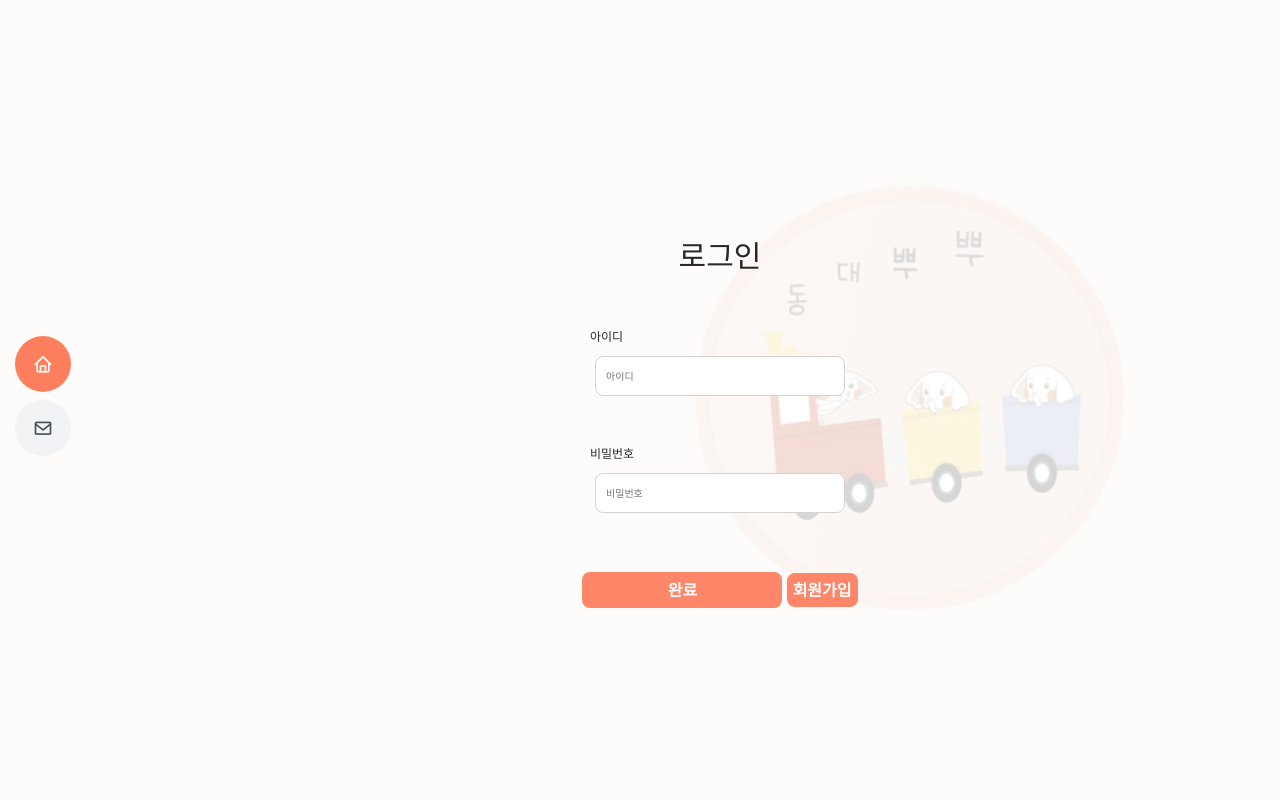
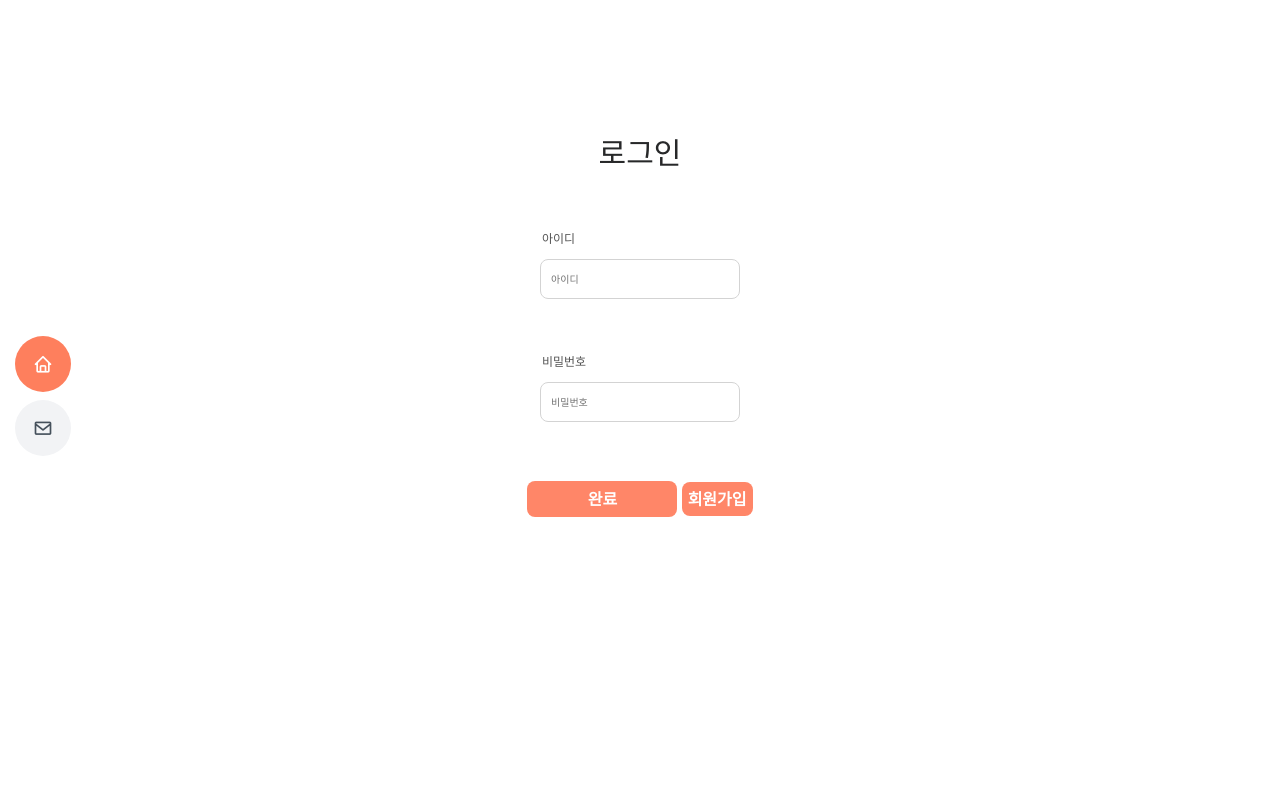
Before and after one commit to shinyejin0212/BBuBBu, a Django app: page /user/login in a window 1280 px wide. Run offline with Django 3.2, Linux system fonts and the light colour scheme; some libraries are stand-ins or nearby versions.

Commit message:
login css

```diff
--- a/bbubbu/static/css/style.css
+++ b/bbubbu/static/css/style.css
@@ -9,7 +9,7 @@
 # General
 --------------------------------------------------------------*/
 input:disabled {
-  background:white;
+  background:transparent;
 }
 body {
   font-family: "Open Sans", sans-serif;
--- a/user/templates/edit.html
+++ b/user/templates/edit.html
@@ -2,7 +2,7 @@
 {% load static %}
 {% block content %}
 
-<head>
+
     <style>
         /* signup_container*/
 
@@ -72,7 +72,7 @@
             font-weight: bold;
         }
     </style>
-</head>
+
 <div class="row mt-5">
     <div class="col-12">
         {{ error }}
--- a/user/templates/login.html
+++ b/user/templates/login.html
@@ -2,7 +2,7 @@
 {% load static %}
 {% block content %}
 
-<head>
+
   <style>
     /* signup_container*/
 
@@ -11,8 +11,7 @@
       flex-direction: column;
       margin: 0 auto;
       margin-top: 40px;
-      width: 600px;
-
+      width: 80%;
       text-align: center;
     }
 
@@ -26,20 +25,22 @@
     .signup_input_container {
       display: block;
       margin: 0 auto;
-      width: 50%;
+
 
       margin-bottom: 20px;
     }
 
     .signup_input_title {
+      border:none;
+      width: 200px;
       text-align: left;
-      margin-left: 20px;
+
       font-size: 12px;
       margin-bottom: 10px;
-    }
+  }
 
     .signup {
-      width: 250px;
+      width: 200px;
       height: 40px;
       background-color: white;
       border: 1px solid lightgray;
@@ -61,7 +62,7 @@
 
     #confirmBtn {
       margin-top: 10px;
-      width: 200px;
+      width: 150px;
       color: white;
       background-color: #ff8668;
       padding: 6px;
@@ -73,7 +74,7 @@
 
     .sign {
       margin-top: 10px;
-      width: 250px;
+      width: 200px;
       color: white;
       background-color: #ff8668;
       padding: 6px;
@@ -83,21 +84,22 @@
       font-weight: bold;
     }
   </style>
-</head>
-<section id="hero" class="d-flex flex-column justify-content-center">
-  <div class="container" data-aos="zoom-in" data-aos-delay="100">
+<section>
+ <div class="container" data-aos="zoom-in" data-aos-delay="100">
     <div class="signup_container">
       <form action="{%url 'user:login' %}" method="POST">
         {%csrf_token%}
         <div class="signup_title">로그인</div>
 
         <div class="signup_input_container">
-          <div class="signup_input_title">아이디</div>
+          <input style="background:transparent;" class="signup_input_title" disabled value="아이디"><br>
+
           <input type="text" class="signup" name="username" placeholder="아이디">
         </div>
         <br>
         <div class="signup_input_container">
-          <div class="signup_input_title">비밀번호</div>
+          <input style="background:transparent;" class="signup_input_title" disabled value="비밀번호"><br>
+
           <input type="password" class="signup" name="password" placeholder="비밀번호">
 
         </div>
@@ -107,6 +109,5 @@
       </form>
     </div>
   </div>
-</section><!-- End Hero -->
-
+</section>
 {%endblock%}
--- a/user/templates/signup.html
+++ b/user/templates/signup.html
@@ -2,7 +2,6 @@
 {% load static %}
 {% block content %}
 
-<head>
     <style>
         /* signup_container*/
 
@@ -71,7 +70,7 @@
             font-weight: bold;
         }
     </style>
-</head>
+
 <div class="row mt-5">
     <div style="text-align: center;">
         {{ error }}
```
Also changed, not shown: static/css/style.css (+4 -9 lines).
